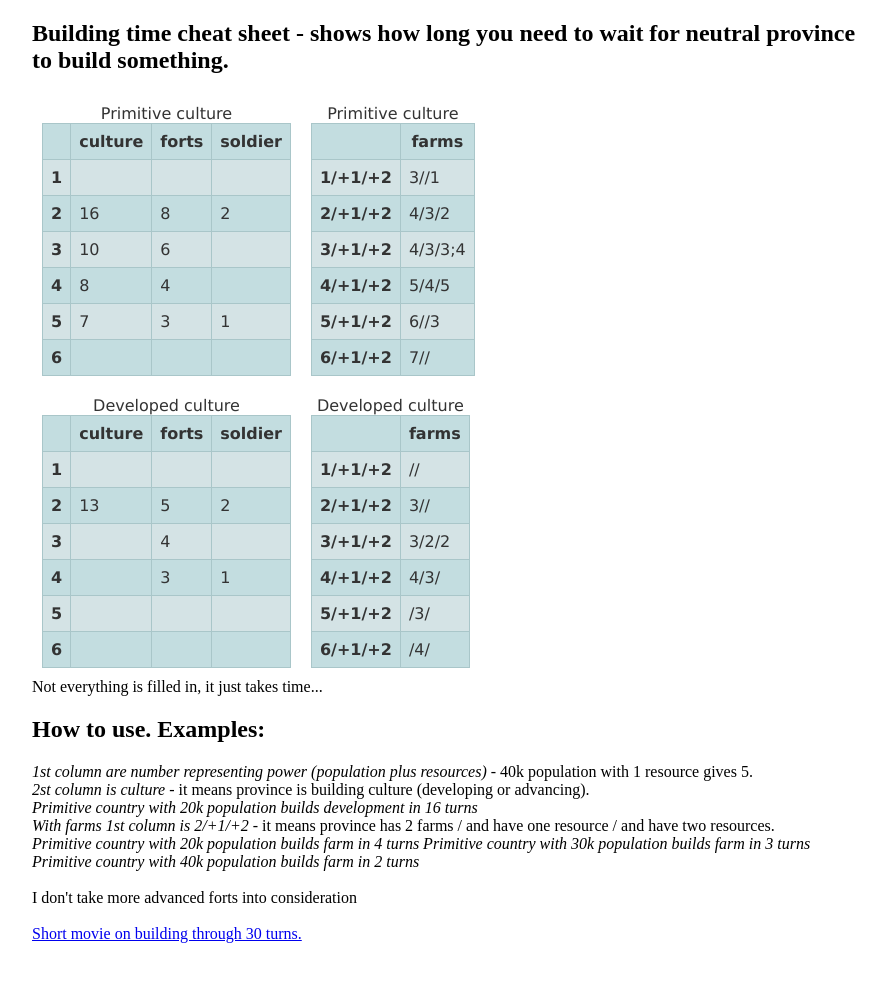
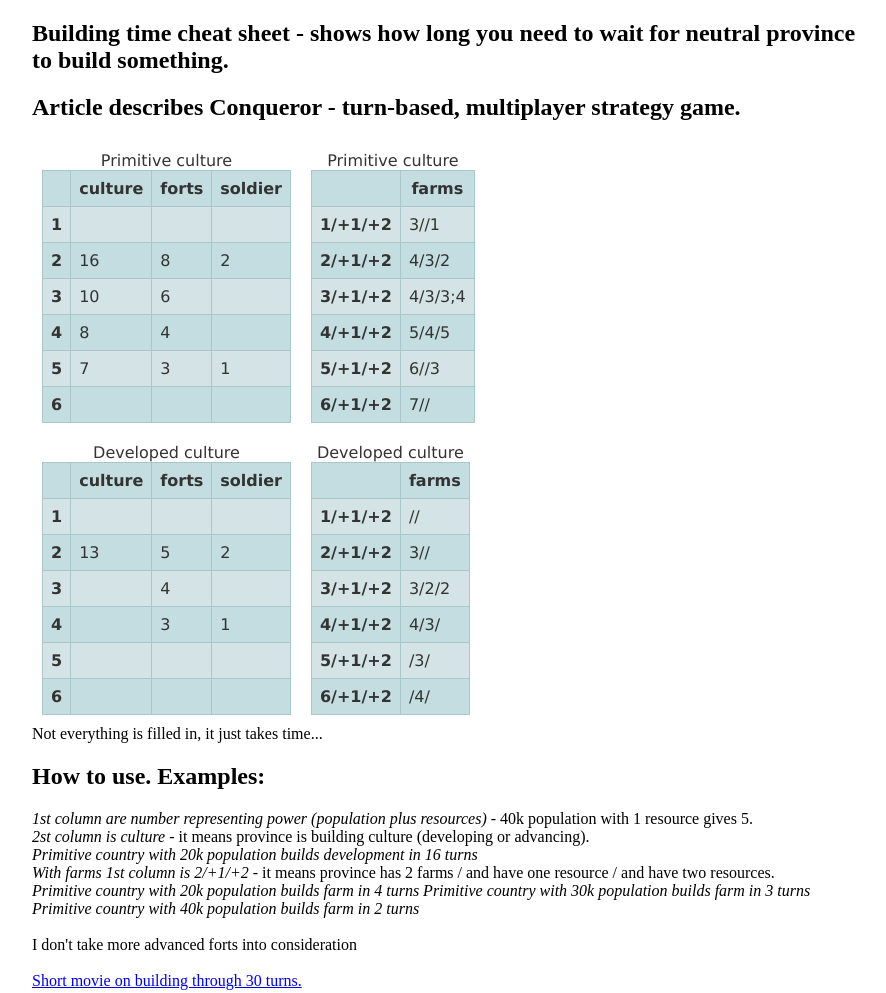
Before and after one commit to kmorcinek/conqueror-build-time, a plain HTML site: page index.html in a window 1280 px wide. Shown: the whole page, without its empty margins (188-1074 px from the left). Before the commit the page ends 951 px from the top, so only its background shows below. Drawn offline with Linux system fonts and the light colour scheme.

Commit message:
Link to Conqueror

```diff
--- a/index.html
+++ b/index.html
@@ -96,6 +96,7 @@
 </head>
     <body>
         <section><h1>Building time cheat sheet - shows how long you need to wait for neutral province to build something.</h1></section>
+        <section><h2>Article describes <a hreg="http://www.conquerorgame.com/">Conqueror</a> - turn-based, multiplayer strategy game.</h2></section>
         <section id="main_tables">
             <div>
                 <table class="altrowstable" id="alternatecolor">
```
